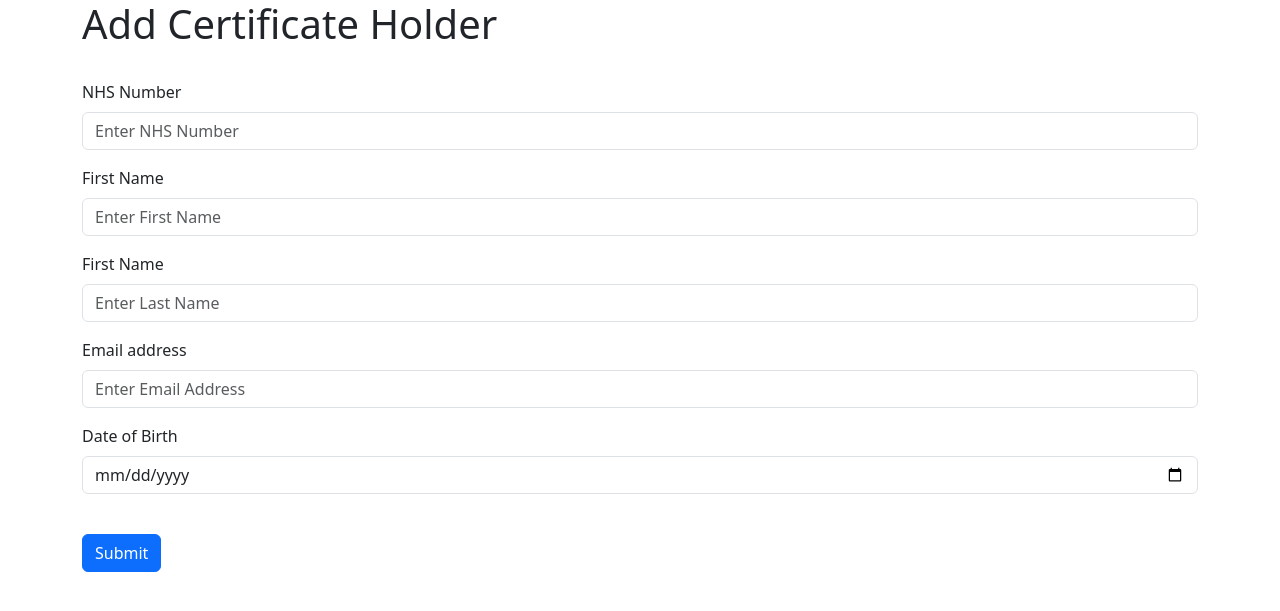
After one commit to ajeglon/MATEX_CERTIFICATE_APPLICATION, a Django app: page /add-holder in a window 1280 px wide. The commit adds this page. Shown: the top 611 px of the page. Run offline with Django 4.2, Linux system fonts and the light colour scheme.

Commit message:
updated html files, added add-holder page

```diff
--- /dev/null
+++ b/matex_app/forms.py
@@ -0,0 +1,3 @@
+from django import forms
+from . models import CertificateHolder
+from . models import CertificateInfo
--- /dev/null
+++ b/matex_app/templates/add-holder.html
@@ -0,0 +1,31 @@
+{% extends "base.html" %}
+
+{% block content %}
+  <h1>Add Certificate Holder</h1>
+  <br/>
+  <form method="POST" action="{% url 'addholder' %">
+    {% csrf_token %}
+    <div class="mb-3">
+      <label for="NHSNumber" class="form-label">NHS Number</label>
+      <input type="number" class="form-control" id="NHSNumber" placeholder="Enter NHS Number" name="nhs_number">
+    </div>
+    <div class="mb-3">
+      <label for="FirstName" class="form-label">First Name</label>
+      <input type="text" class="form-control" id="FirstName" placeholder="Enter First Name" name="first_name">
+    </div>
+    <div class="mb-3">
+      <label for="LastName" class="form-label">First Name</label>
+      <input type="text" class="form-control" id="LastName" placeholder="Enter Last Name" name="last_name">
+    </div>
+    <div class="mb-3">
+      <label for="Email" class="form-label">Email address</label>
+      <input type="email" class="form-control" id="Email" aria-describedby="emailHelp" placeholder="Enter Email Address" name="email">
+    </div>
+    <div class="mb-3">
+      <label for="DoB" class="form-label">Date of Birth</label>
+      <input type="date" class="form-control" id="Dob" aria-describedby="Date of Birth" placeholder="Enter Date of Birth" name="date_of_birth">
+    </div>
+    <br/>
+    <button type="submit" class="btn btn-primary">Submit</button>
+  </form>
+{% endblock content %}
--- /dev/null
+++ b/matex_app/templates/base.html
@@ -0,0 +1,16 @@
+<!doctype html>
+<html lang="en">
+  <head>
+    <meta charset="utf-8">
+    <meta name="viewport" content="width=device-width, initial-scale=1">
+    <title>MATEX Certificate Application</title>
+    <link href="https://cdn.jsdelivr.net/npm/bootstrap@5.3.3/dist/css/bootstrap.min.css" rel="stylesheet" integrity="sha384-QWTKZyjpPEjISv5WaRU9OFeRpok6YctnYmDr5pNlyT2bRjXh0JMhjY6hW+ALEwIH" crossorigin="anonymous">
+  </head>
+  <body>
+    <div class="container">
+        {% block content %}
+        {% endblock content %}
+    </div>
+  <script src="https://cdn.jsdelivr.net/npm/bootstrap@5.3.3/dist/js/bootstrap.bundle.min.js" integrity="sha384-YvpcrYf0tY3lHB60NNkmXc5s9fDVZLESaAA55NDzOxhy9GkcIdslK1eN7N6jIeHz" crossorigin="anonymous"></script>
+  </body>
+</html>
--- a/matex_app/templates/certificate-holders.html
+++ b/matex_app/templates/certificate-holders.html
@@ -1,4 +1,8 @@
+{% extends "base.html" %}
+
+{% block content %}
     <h1>Certificate Holders</h1>
+    <button><a href="{% url 'add-holder' %}">Add new certificate holder</a></button><br/>
 
     {% for holder in cert_holders %}
         <strong>{{ holder.nhs_number }}</strong> <br/>
@@ -8,3 +12,4 @@
         <hr/>
 
     {% endfor %}
+{% endblock content %}
--- a/matex_app/templates/certificates.html
+++ b/matex_app/templates/certificates.html
@@ -1,3 +1,6 @@
+{% extends "base.html" %}
+
+{% block content %}
     <h1>Certificates</h1>
 
     {% for cert in certs %}
@@ -10,3 +13,4 @@
         <hr/>
 
     {% endfor %}
+{% endblock content %}
--- a/matex_app/urls.py
+++ b/matex_app/urls.py
@@ -5,4 +5,5 @@ urlpatterns = [
     path('', views.index, name='index'),
     path('certificate-holders', views.certificateholders, name='certificate-holders'),
     path('certificates', views.certificates, name='certificates'),
+    path('add-holder', views.addholder, name='add-holder')
 ]
--- a/matex_app/views.py
+++ b/matex_app/views.py
@@ -16,3 +16,7 @@ def certificateholders(request):
 def certificates(request):
     all_certificates = CertificateInfo.objects.all()
     return render(request, 'certificates.html', {'certs': all_certificates})
+
+
+def addholder(request):
+    return render(request, 'add-holder.html', {})
```
Also changed, not shown: matex_app/templates/index.html (+7 -3 lines), matex_app/models.py (line endings or trailing spaces). Lines whose indentation alone changed are shown as unchanged.
